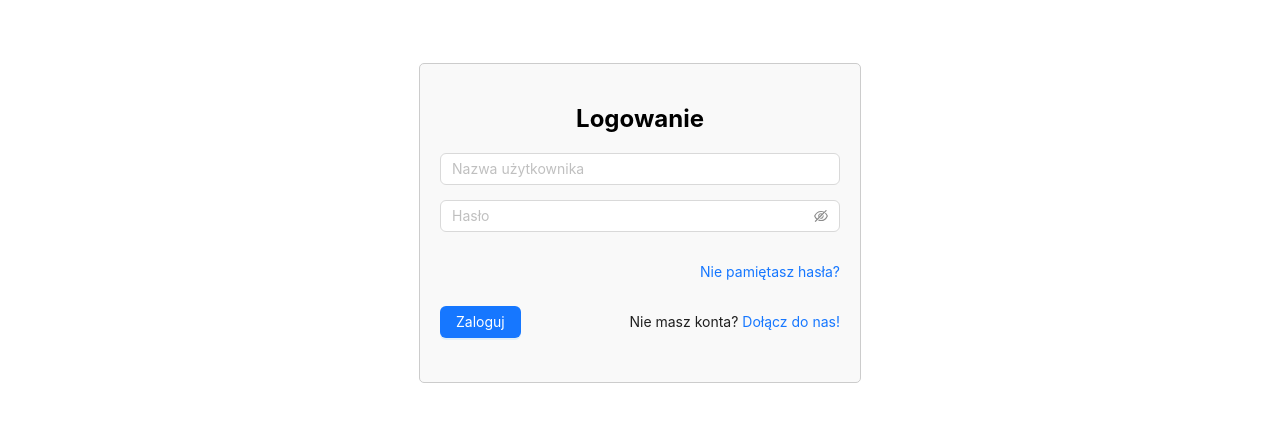
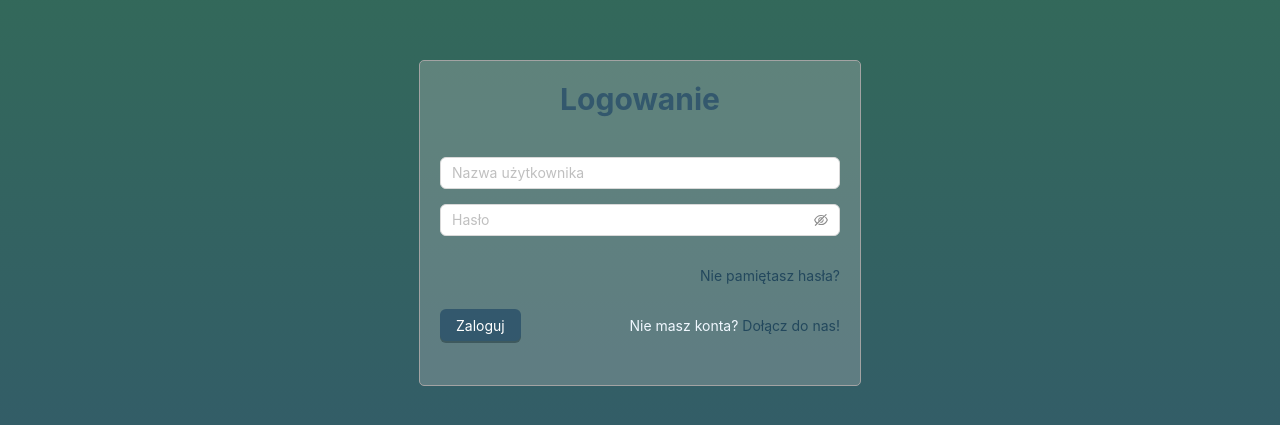
Before and after one commit to MarcelKubicki/isi_project_front, a React (Create React App) app: page /signIn in a window 1280 px wide. Shown: the part 177-602 px from the top of the page. Built offline with nearby package versions, Linux system fonts and the light colour scheme.

Commit message:
Zmiana kolorystyki

```diff
--- a/src/App.js
+++ b/src/App.js
@@ -1,17 +1,23 @@
 import React from 'react';
 import { BrowserRouter as Router, Route, Routes } from 'react-router-dom';
-import SignIn from './SignIn'; // Importowanie modułu Login z pliku Login.js
-import SignUp from './SignUp'; // Importowanie modułu Login z pliku Login.js
+import { ConfigProvider } from 'antd';
+import SignIn from './SignIn';
+import SignUp from './SignUp';
 
 function App() {
   return (
-    <Router>
-      <Routes>
-        <Route path="/signIn" element={<SignIn/>} />
-        <Route path='/signUp' element={<SignUp/>} />
-        {/* Dodaj inne ścieżki w Switchu, jeśli są potrzebne */}
-      </Routes>
-    </Router>
+    <ConfigProvider
+    theme={
+      { token:
+      { colorPrimary: '#33586d' }
+      }}>
+      <Router>
+        <Routes>
+          <Route path="/signIn" element={<SignIn />} />
+          <Route path='/signUp' element={<SignUp />} />
+        </Routes>
+      </Router>
+    </ConfigProvider>
   );
 }
 
--- a/src/AuthForm.css
+++ b/src/AuthForm.css
@@ -1,5 +1,7 @@
 /* AuthForm.css */
 .webPage {
+  background-image: linear-gradient(rgb(51, 109, 85), #33586d) ;
+  /* background-color: rgb(51, 109, 70); */
   width: 100vw;
   height: 100vh;
   display: flex;
@@ -10,14 +12,17 @@
 .container {
   min-width: 400px;
   padding: 20px;
-  border: 1px solid #ccc;
+  border: 1px solid #a3a3a3;
   border-radius: 5px;
-  background-color: #f9f9f9;
+  background-color: hsla(0, 0%, 77%, 0.3);
 }
 
 .title {
+  font-size: 30px;
+  color: #33586d;
   text-align: center;
-  margin-bottom: 20px;
+  margin-top: 0;
+  margin-bottom: 40px;
 }
 
 .form-item {
@@ -34,7 +39,12 @@
 }
 
 p {
+  color:aliceblue;
   display: inline-block;
+}
+
+a {
+  color: #23485d;
 }
 
 .submit-container {
--- a/src/SignIn.js
+++ b/src/SignIn.js
@@ -1,12 +1,11 @@
 import React from 'react';
 import { Link } from 'react-router-dom';
 import { Form, Input, Button } from 'antd';
-import './AuthForm.css'; // Importowanie stylów
+import './AuthForm.css';
 
 const SignIn = () => {
   const onFinish = (values) => {
     console.log('Received values:', values);
-    // Tutaj można dodać logikę przetwarzania danych logowania
   };
 
   const onFinishFailed = (errorInfo) => {
--- a/src/SignUp.js
+++ b/src/SignUp.js
@@ -6,7 +6,6 @@ import './AuthForm.css';
 const SignUp = () => {
   const onFinish = (values) => {
     console.log('Received values:', values);
-    // Tutaj można dodać logikę przetwarzania danych rejestracji
   };
 
   const onFinishFailed = (errorInfo) => {
@@ -15,7 +14,7 @@ const SignUp = () => {
 
   return (
     <div className='webPage'>
-      <div className="container"> {/* Dodanie klasy CSS */}
+      <div className="container">
         <h2 className="title">Rejestracja</h2>
         <Form
           name="basic"
```
